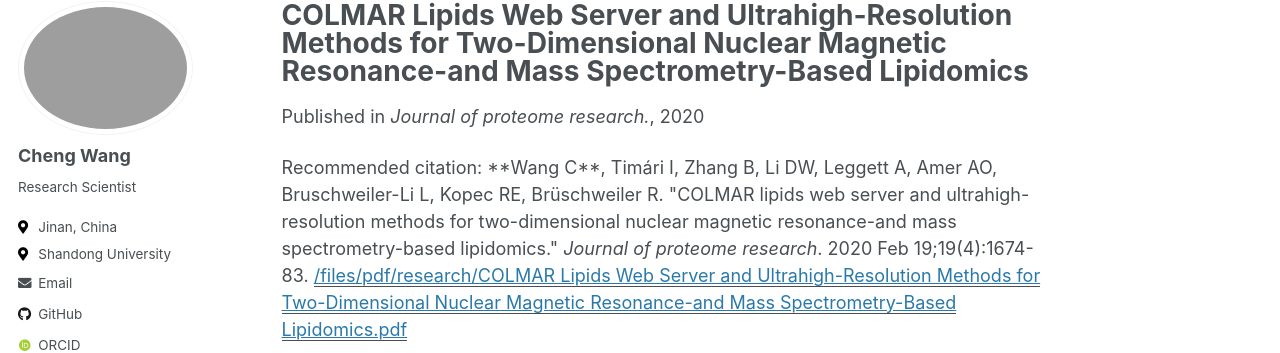
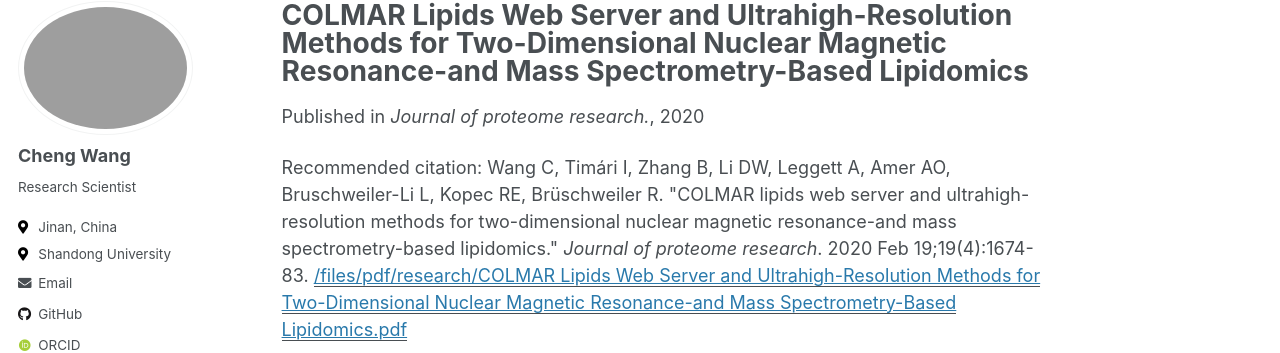
Before and after one commit to chengwangbio/chengwangbio.github.io, a Jekyll site: the page built from _publications/2020-jpr.md, in a window 1280 px wide and 993 px high. Shown: the part 117-470 px from the top of the window. Built offline with Jekyll 4.4.1, drawn with Linux system fonts in a browser that asks for light colours; some web fonts are replaced.

Commit message:
Update 2020-jpr.md

```diff
--- a/_publications/2020-jpr.md
+++ b/_publications/2020-jpr.md
@@ -6,5 +6,5 @@ date: 2020-02-19
 venue: 'Journal of proteome research.'
 paperurl: "/files/pdf/research/COLMAR Lipids Web Server and Ultrahigh-Resolution Methods for Two-Dimensional Nuclear Magnetic Resonance-and Mass Spectrometry-Based Lipidomics.pdf"
 link: 'https://pubs.acs.org/doi/abs/10.1021/acs.jproteome.9b00845'
-citation: "**Wang C**, Timári I, Zhang B, Li DW, Leggett A, Amer AO, Bruschweiler-Li L, Kopec RE, Brüschweiler R. &quot;COLMAR lipids web server and ultrahigh-resolution methods for two-dimensional nuclear magnetic resonance-and mass spectrometry-based lipidomics.&quot; <i>Journal of proteome research</i>. 2020 Feb 19;19(4):1674-83."
+citation: "Wang C, Timári I, Zhang B, Li DW, Leggett A, Amer AO, Bruschweiler-Li L, Kopec RE, Brüschweiler R. &quot;COLMAR lipids web server and ultrahigh-resolution methods for two-dimensional nuclear magnetic resonance-and mass spectrometry-based lipidomics.&quot; <i>Journal of proteome research</i>. 2020 Feb 19;19(4):1674-83."
 ---
```
